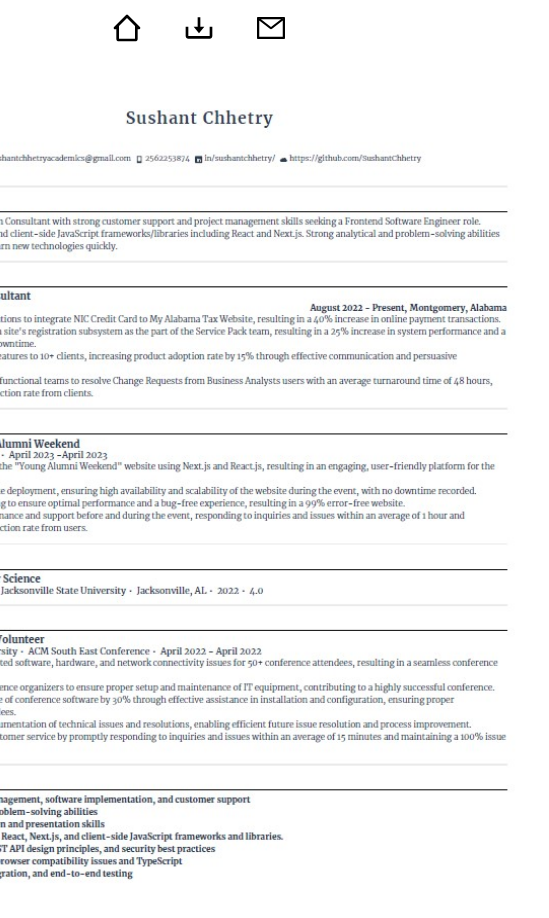
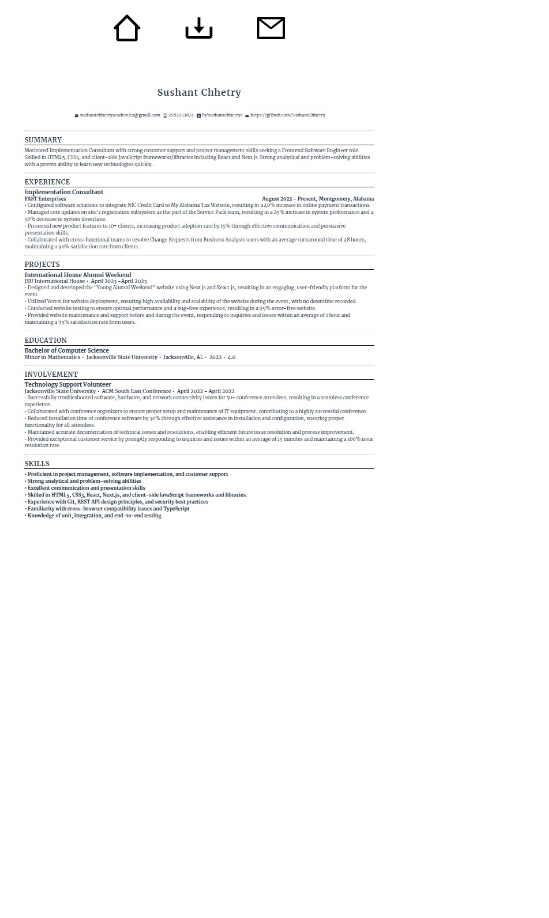
Before and after one commit to SushantChhetry/visual-portfolio, a Next.js app in the folder portfolio-app/: page /Resume in a window 390 px wide. Shown: the top 918 px of the page, 549 px wide, since content can reach past the window. After the commit the page ends 861 px from the top, so only its background shows below. Built offline with nearby package versions, Linux system fonts and the light colour scheme.

Commit message:
Fix: resume image responsive

```diff
--- a/portfolio-app/src/pages/Resume.js
+++ b/portfolio-app/src/pages/Resume.js
@@ -44,7 +44,7 @@ const Resume = () => {
         </Link>
       </div>
       <div className="resume">
-        <Image src={"/resume.jpg"} width={700} height={900} />
+        <Image src={"/resume.jpg"} className="resume-img" width={700} height={900} />
       </div>
     </div>
   );
--- a/portfolio-app/src/styles/globals.css
+++ b/portfolio-app/src/styles/globals.css
@@ -543,3 +543,12 @@ display: flex;
 
 
 }
+
+@media (max-width: 767px) {
+  .resume-img {
+    width: 100%;
+    /* Adjust the width as needed */
+    height: auto;
+    /* Maintain aspect ratio */
+  }
+}
```
